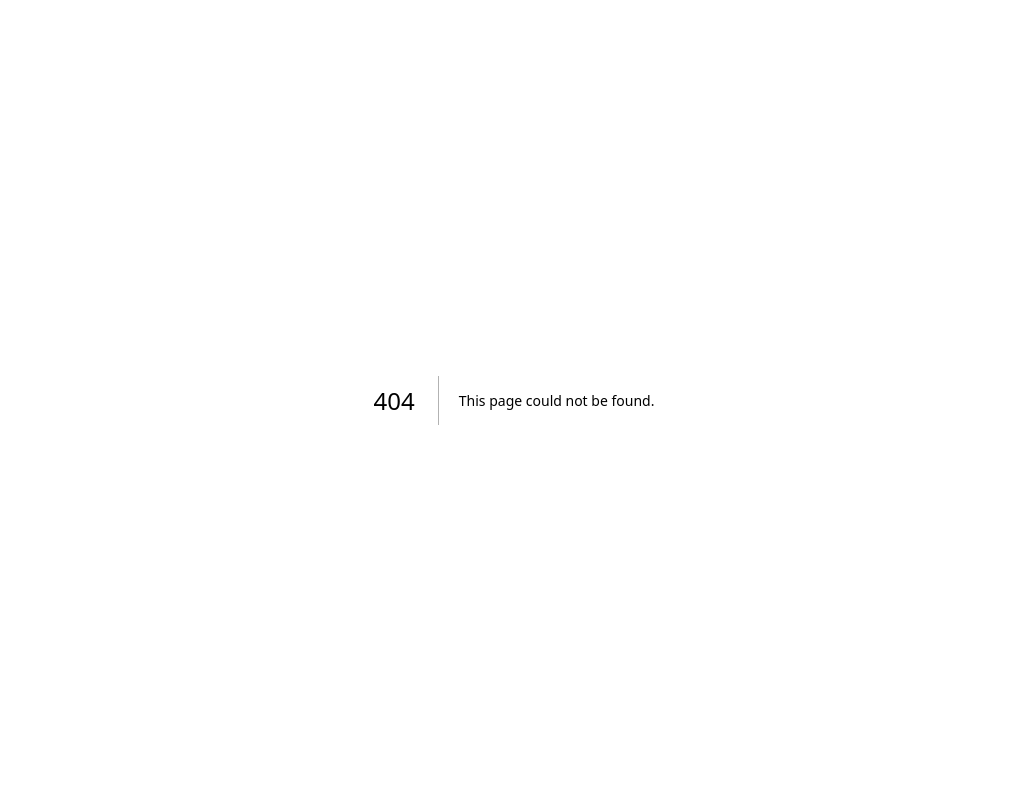
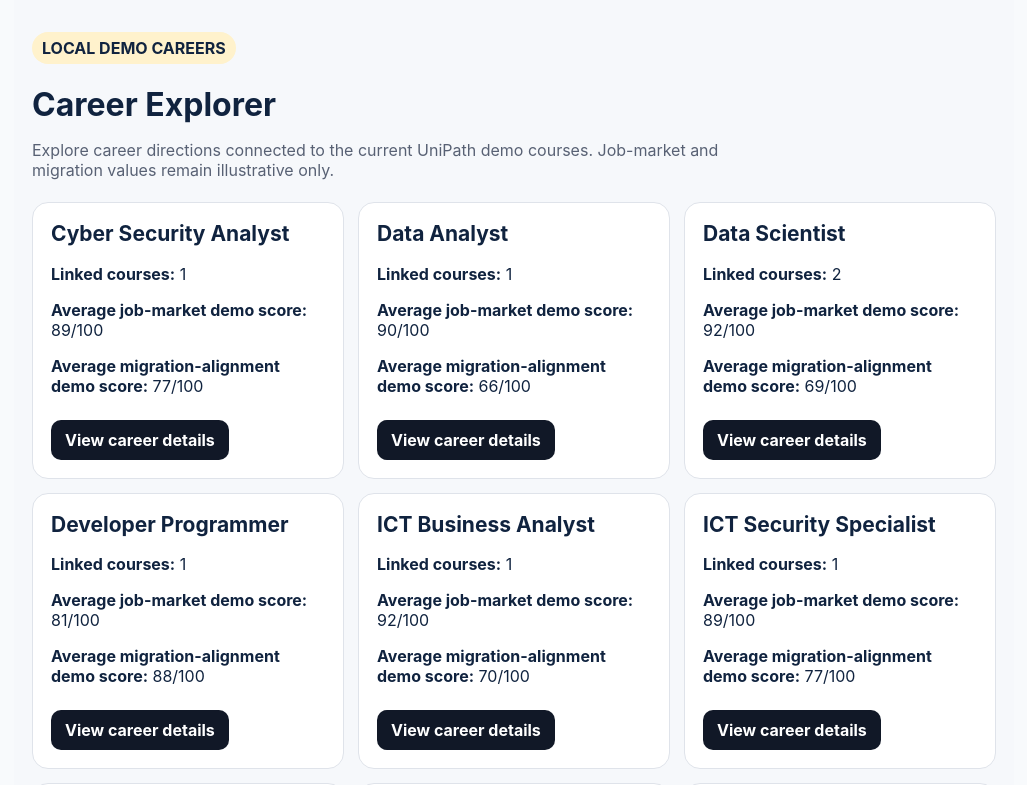
Before and after one commit to bkushen/unipath-australia, a Next.js app: page /local-v2/careers in a window 1280 px wide. Before the commit this address had no page. Shown: the top 785 px of the page, without its empty margins (126-1153 px from the left). Built offline with nearby package versions, Linux system fonts and the light colour scheme.

Commit message:
Add local V2 careers catalogue

```diff
--- /dev/null
+++ b/app/local-v2/careers/page.tsx
@@ -0,0 +1,50 @@
+import Link from "next/link";
+import { demoCourses } from "@/lib/local-v2/fixtures";
+
+function slugify(value: string) {
+  return value.toLowerCase().replace(/[^a-z0-9]+/g, "-").replace(/(^-|-$)/g, "");
+}
+
+const careers = Array.from(
+  new Map(
+    demoCourses.flatMap((course) =>
+      course.occupations.map((occupation) => [occupation, {
+        name: occupation,
+        slug: slugify(occupation),
+        courses: demoCourses.filter((item) => item.occupations.includes(occupation)),
+      }] as const),
+    ),
+  ).values(),
+).sort((a, b) => a.name.localeCompare(b.name));
+
+export default function CareersPage() {
+  return (
+    <main style={{ maxWidth: 1000, margin: "0 auto", padding: "32px 18px 70px", background: "#f6f8fb", minHeight: "100vh" }}>
+      <div style={{ marginBottom: 22 }}>
+        <span style={{ display: "inline-block", padding: "6px 10px", borderRadius: 999, background: "#fff2cc", fontWeight: 750 }}>LOCAL DEMO CAREERS</span>
+        <h1 style={{ marginBottom: 8 }}>Career Explorer</h1>
+        <p style={{ color: "#586174", maxWidth: 760 }}>
+          Explore career directions connected to the current UniPath demo courses. Job-market and migration values remain illustrative only.
+        </p>
+      </div>
+
+      <section style={{ display: "grid", gridTemplateColumns: "repeat(auto-fit, minmax(280px, 1fr))", gap: 14 }}>
+        {careers.map((career) => {
+          const avgJob = Math.round(career.courses.reduce((sum, course) => sum + course.labourMarketScore, 0) / career.courses.length);
+          const avgMigration = Math.round(career.courses.reduce((sum, course) => sum + course.migrationAlignmentScore, 0) / career.courses.length);
+          return (
+            <article key={career.name} style={{ border: "1px solid #dfe3ea", borderRadius: 16, padding: 18, background: "#fff" }}>
+              <h2 style={{ marginTop: 0, fontSize: 21 }}>{career.name}</h2>
+              <p><strong>Linked courses:</strong> {career.courses.length}</p>
+              <p><strong>Average job-market demo score:</strong> {avgJob}/100</p>
+              <p><strong>Average migration-alignment demo score:</strong> {avgMigration}/100</p>
+              <Link href={`/local-v2/careers/${career.slug}`} style={{ display: "inline-block", marginTop: 8, padding: "10px 14px", borderRadius: 10, background: "#111827", color: "#fff", textDecoration: "none", fontWeight: 750 }}>
+                View career details
+              </Link>
+            </article>
+          );
+        })}
+      </section>
+    </main>
+  );
+}
```
